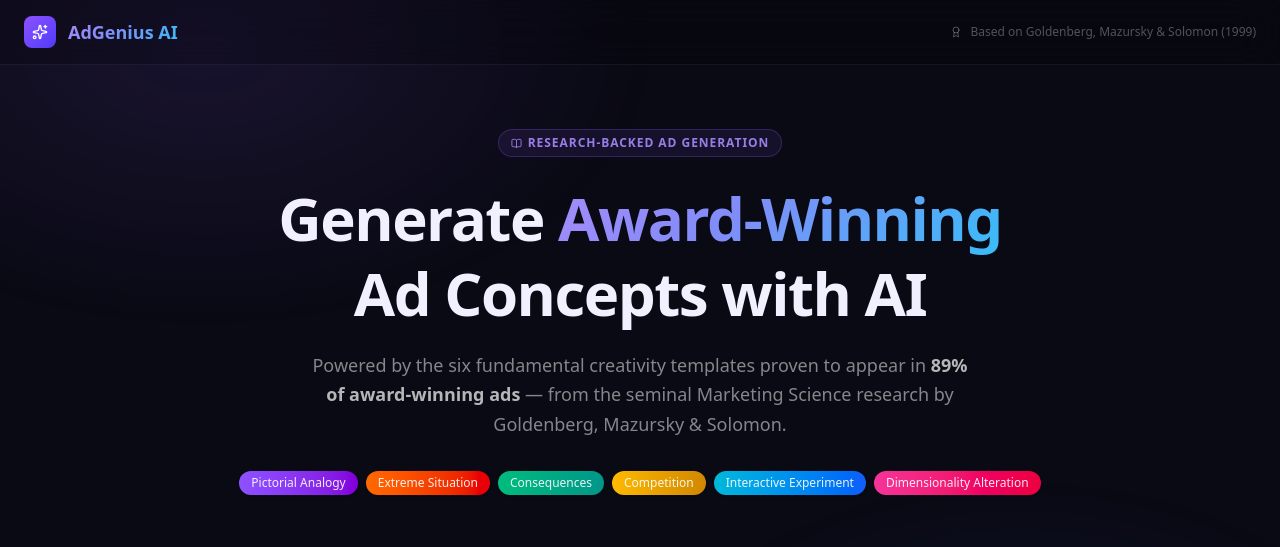
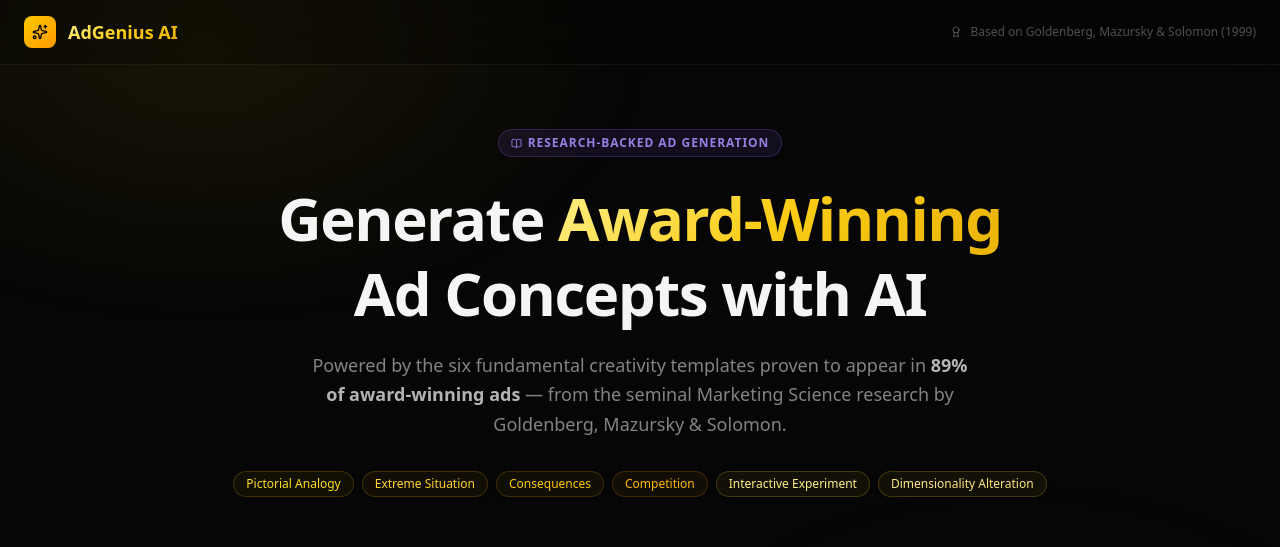
Before and after one commit to himalayladha/AdGenius-AI, a Next.js app: page / in a window 1280 px wide. Shown: the top 547 px of the page. Built offline with nearby package versions, Linux system fonts and the light colour scheme; no server answers.

Commit message:
style: change to premium Black & Yellow theme

```diff
--- a/src/app/globals.css
+++ b/src/app/globals.css
@@ -2,16 +2,16 @@
 
 @layer base {
   :root {
-    --background: 10 10 20;
-    --surface: 18 18 35;
-    --surface-2: 26 26 50;
-    --border: 255 255 255 / 0.08;
-    --text-primary: 240 240 255;
-    --text-secondary: 160 160 200;
-    --accent-violet: 139 92 246;
-    --accent-purple: 168 85 247;
-    --accent-blue: 59 130 246;
-    --accent-cyan: 6 182 212;
+    --background: 6 6 6;
+    --surface: 16 16 16;
+    --surface-2: 24 24 24;
+    --border: 250 204 21 / 0.08;
+    --text-primary: 245 245 245;
+    --text-secondary: 160 160 160;
+    --accent-violet: 250 204 21; /* Tailwind yellow-400 */
+    --accent-purple: 245 158 11; /* Tailwind amber-500 */
+    --accent-blue: 217 119 6;    /* Tailwind amber-600 */
+    --accent-cyan: 254 240 138;   /* Tailwind yellow-200 */
   }
 }
 
@@ -66,7 +66,7 @@
   left: -20%;
   width: 70%;
   height: 70%;
-  background: radial-gradient(ellipse, rgba(139, 92, 246, 0.12) 0%, transparent 70%);
+  background: radial-gradient(ellipse, rgba(250, 204, 21, 0.08) 0%, transparent 70%);
   animation: drift1 20s ease-in-out infinite alternate;
 }
 
@@ -77,7 +77,7 @@
   right: -10%;
   width: 60%;
   height: 60%;
-  background: radial-gradient(ellipse, rgba(59, 130, 246, 0.10) 0%, transparent 70%);
+  background: radial-gradient(ellipse, rgba(245, 158, 11, 0.06) 0%, transparent 70%);
   animation: drift2 25s ease-in-out infinite alternate;
 }
 
@@ -93,10 +93,10 @@
 
 /* ─── Glass Card ──────────────────────────────────── */
 .glass {
-  background: rgba(255, 255, 255, 0.03);
+  background: rgba(255, 255, 255, 0.02);
   backdrop-filter: blur(16px);
   -webkit-backdrop-filter: blur(16px);
-  border: 1px solid rgba(255, 255, 255, 0.07);
+  border: 1px solid rgba(250, 204, 21, 0.06);
 }
 
 .glass-hover {
@@ -104,15 +104,15 @@
 }
 
 .glass-hover:hover {
-  background: rgba(255, 255, 255, 0.06);
-  border-color: rgba(139, 92, 246, 0.3);
+  background: rgba(255, 255, 255, 0.04);
+  border-color: rgba(250, 204, 21, 0.25);
   transform: translateY(-2px);
-  box-shadow: 0 20px 40px rgba(0, 0, 0, 0.3), 0 0 0 1px rgba(139, 92, 246, 0.15);
+  box-shadow: 0 20px 40px rgba(0, 0, 0, 0.4), 0 0 0 1px rgba(250, 204, 21, 0.12);
 }
 
 /* ─── Gradient Text ───────────────────────────────── */
 .gradient-text {
-  background: linear-gradient(135deg, #a78bfa 0%, #818cf8 40%, #38bdf8 100%);
+  background: linear-gradient(135deg, #fef08a 0%, #facc15 50%, #eab308 100%);
   -webkit-background-clip: text;
   background-clip: text;
   -webkit-text-fill-color: transparent;
@@ -121,7 +121,7 @@
 /* ─── Gradient Border ─────────────────────────────── */
 .gradient-border {
   position: relative;
-  background: rgba(255, 255, 255, 0.02);
+  background: rgba(255, 255, 255, 0.01);
   border-radius: 16px;
 }
 
@@ -130,7 +130,7 @@
   position: absolute;
   inset: -1px;
   border-radius: 17px;
-  background: linear-gradient(135deg, rgba(139, 92, 246, 0.4), rgba(59, 130, 246, 0.2), rgba(6, 182, 212, 0.3));
+  background: linear-gradient(135deg, rgba(250, 204, 21, 0.35), rgba(245, 158, 11, 0.15), rgba(202, 138, 4, 0.25));
   z-index: -1;
   opacity: 0;
   transition: opacity 0.3s ease;
@@ -178,12 +178,12 @@
   justify-content: center;
   gap: 8px;
   padding: 12px 28px;
-  background: linear-gradient(135deg, #7c3aed, #4f46e5);
+  background: linear-gradient(135deg, #facc15, #eab308);
   border: none;
   border-radius: 10px;
-  color: white;
+  color: #060606;
   font-size: 0.95rem;
-  font-weight: 600;
+  font-weight: 700;
   font-family: var(--font-space-grotesk), sans-serif;
   cursor: pointer;
   transition: all 0.2s cubic-bezier(0.4, 0, 0.2, 1);
@@ -196,7 +196,7 @@
   content: "";
   position: absolute;
   inset: 0;
-  background: linear-gradient(135deg, #8b5cf6, #6366f1);
+  background: linear-gradient(135deg, #fef08a, #facc15);
   opacity: 0;
   transition: opacity 0.2s ease;
 }
@@ -207,7 +207,7 @@
 
 .btn-primary:hover:not(:disabled) {
   transform: translateY(-1px);
-  box-shadow: 0 8px 24px rgba(124, 58, 237, 0.4);
+  box-shadow: 0 8px 24px rgba(250, 204, 21, 0.35);
 }
 
 .btn-primary:active:not(:disabled) {
--- a/src/app/page.tsx
+++ b/src/app/page.tsx
@@ -2,12 +2,12 @@
 import { Sparkles, BookOpen, Award } from "lucide-react";
 
 const TEMPLATE_PILLS = [
-  { name: "Pictorial Analogy", color: "from-violet-500 to-purple-700" },
-  { name: "Extreme Situation", color: "from-orange-500 to-red-600" },
-  { name: "Consequences", color: "from-emerald-500 to-teal-600" },
-  { name: "Competition", color: "from-amber-400 to-yellow-600" },
-  { name: "Interactive Experiment", color: "from-cyan-500 to-blue-600" },
-  { name: "Dimensionality Alteration", color: "from-pink-500 to-rose-600" },
+  { name: "Pictorial Analogy", styles: "bg-yellow-400/5 border-yellow-500/20 text-yellow-300" },
+  { name: "Extreme Situation", styles: "bg-amber-400/5 border-amber-400/20 text-amber-300" },
+  { name: "Consequences", styles: "bg-yellow-500/5 border-yellow-500/20 text-yellow-400" },
+  { name: "Competition", styles: "bg-amber-500/5 border-amber-500/20 text-amber-400" },
+  { name: "Interactive Experiment", styles: "bg-yellow-300/5 border-yellow-300/20 text-yellow-200" },
+  { name: "Dimensionality Alteration", styles: "bg-amber-300/5 border-amber-300/20 text-amber-200" },
 ];
 
 export default function Home() {
@@ -21,8 +21,8 @@
         <header className="sticky top-0 z-50 border-b border-white/[0.06] backdrop-blur-xl bg-black/20">
           <div className="max-w-7xl mx-auto px-4 sm:px-6 h-16 flex items-center justify-between">
             <div className="flex items-center gap-3">
-              <div className="w-8 h-8 rounded-lg bg-gradient-to-br from-violet-500 to-indigo-600 flex items-center justify-center">
-                <Sparkles size={16} className="text-white" />
+              <div className="w-8 h-8 rounded-lg bg-gradient-to-br from-yellow-400 to-amber-500 flex items-center justify-center">
+                <Sparkles size={16} className="text-black font-semibold" />
               </div>
               <span className="text-lg font-bold font-[var(--font-space-grotesk)] gradient-text">
                 AdGenius AI
@@ -55,12 +55,11 @@
             Marketing Science research by Goldenberg, Mazursky & Solomon.
           </p>
 
-          {/* Template pills */}
           <div className="flex flex-wrap justify-center gap-2 mb-12">
             {TEMPLATE_PILLS.map((t) => (
               <span
                 key={t.name}
-                className={`inline-flex items-center px-3 py-1 rounded-full text-xs font-medium bg-gradient-to-r ${t.color} text-white/90 shadow-sm`}
+                className={`inline-flex items-center px-3 py-1 rounded-full text-xs font-medium border ${t.styles} shadow-sm`}
               >
                 {t.name}
               </span>
--- a/src/components/AdConceptCard.tsx
+++ b/src/components/AdConceptCard.tsx
@@ -13,21 +13,21 @@
 };
 
 const TEMPLATE_GRADIENTS: Record<string, string> = {
-  pictorial_analogy: 'from-violet-500 to-purple-700',
-  extreme_situation: 'from-orange-500 to-red-600',
-  consequences: 'from-emerald-500 to-teal-600',
-  competition: 'from-amber-400 to-yellow-600',
-  interactive_experiment: 'from-cyan-500 to-blue-600',
-  dimensionality_alteration: 'from-pink-500 to-rose-600',
+  pictorial_analogy: 'from-yellow-300 to-amber-500',
+  extreme_situation: 'from-amber-400 to-yellow-600',
+  consequences: 'from-yellow-500 to-amber-700',
+  competition: 'from-amber-300 to-yellow-500',
+  interactive_experiment: 'from-yellow-400 to-amber-600',
+  dimensionality_alteration: 'from-amber-500 to-yellow-700',
 };
 
 const TEMPLATE_BG_GLOW: Record<string, string> = {
-  pictorial_analogy: 'rgba(139,92,246,0.08)',
-  extreme_situation: 'rgba(249,115,22,0.08)',
-  consequences: 'rgba(16,185,129,0.08)',
-  competition: 'rgba(251,191,36,0.08)',
-  interactive_experiment: 'rgba(6,182,212,0.08)',
-  dimensionality_alteration: 'rgba(236,72,153,0.08)',
+  pictorial_analogy: 'rgba(253,224,71,0.05)',
+  extreme_situation: 'rgba(245,158,11,0.05)',
+  consequences: 'rgba(234,179,8,0.05)',
+  competition: 'rgba(252,211,77,0.05)',
+  interactive_experiment: 'rgba(250,204,21,0.05)',
+  dimensionality_alteration: 'rgba(217,119,6,0.05)',
 };
 
 function CopyButton({ text, label }: { text: string; label: string }) {
@@ -109,7 +109,7 @@
       <div className="flex items-start justify-between mb-5">
         <div className="flex items-center gap-3">
           <div className={`w-10 h-10 rounded-xl bg-gradient-to-br ${gradient} flex items-center justify-center flex-shrink-0 shadow-lg`}>
-            <Icon size={18} className="text-white" />
+            <Icon size={18} className="text-black font-semibold" />
           </div>
           <div>
             <p className="text-[10px] font-semibold uppercase tracking-widest text-white/30">Template</p>
--- a/src/lib/templates.ts
+++ b/src/lib/templates.ts
@@ -19,7 +19,7 @@
     fullDescription:
       "The product (or one of its components) and a symbol of the message theme are unified through a visual linking operator — shape, color, or sound. In the Replacement version, a product replaces a symbol. In the Extreme Analogy version, the symbol is taken to an extreme.",
     icon: "Lightbulb",
-    gradient: "from-violet-500 to-purple-700",
+    gradient: "from-yellow-300 to-amber-500",
     promptGuidance: `Use the Pictorial Analogy template. Either:
 - REPLACEMENT: An element from the product space (e.g. the product itself or a component) replaces a symbol that represents the message. The two are matched by shape, color, texture, or sound (e.g. Nike Air sneaker shaped like a fireman's sheet = protection/cushioning).
 - EXTREME ANALOGY: A symbol associated with the message is taken to an extreme or absurd degree to highlight the product's benefit.
@@ -32,7 +32,7 @@
     fullDescription:
       "Presents situations that are unrealistic in order to enhance the prominence of key product attributes. Versions: Absurd Alternative (tongue-in-cheek ridiculous alternative to using the product), Extreme Attribute (attribute exaggerated to impossible proportions), Extreme Worth (value of product exaggerated unrealistically).",
     icon: "Zap",
-    gradient: "from-orange-500 to-red-600",
+    gradient: "from-amber-400 to-yellow-600",
     promptGuidance: `Use the Extreme Situation template. Choose one of:
 - ABSURD ALTERNATIVE: Humorously suggest that instead of using the product, the viewer could try some ridiculous alternative that achieves the same result. The absurdity must be obvious — "You don't have to buy our product, you could always..." (e.g., an old lady barking like a dog instead of using a security lock).
 - EXTREME ATTRIBUTE: Take the product's key attribute to a physically impossible or absurd extreme to prove how powerful it is (e.g., car speakers so loud they collapse a bridge).
@@ -46,7 +46,7 @@
     fullDescription:
       "Indicates the implications of either executing or failing to execute the recommendation in the ad. Extreme Consequences version shows exaggerated results of using the product. Inverted Consequences version warns against NOT using it.",
     icon: "GitBranch",
-    gradient: "from-emerald-500 to-teal-600",
+    gradient: "from-yellow-500 to-amber-700",
     promptGuidance: `Use the Consequences template. Choose one of:
 - EXTREME CONSEQUENCES: Show an extreme, chain-reaction consequence of the product's key attribute being applied to the fullest extent. The result must be recognizably absurd but based on a real product fact (e.g., speakers so powerful that the vibrations collapse a bridge — still based on real vibration physics).
 - INVERTED CONSEQUENCES: Warn the viewer about what happens if they DON'T use the product. Show the negative consequence of NOT following the recommendation — the absence of the product leads to a clearly negative result (e.g., without vitamins, an energetic person can't get out of bed).
@@ -59,7 +59,7 @@
     fullDescription:
       "The product is subjected to competition with another product or event from a different class, where the competitor is expected to be superior. Versions: Attribute in Competition, Worth in Competition, Uncommon Use (product attribute solves an unexpected problem).",
     icon: "Trophy",
-    gradient: "from-amber-400 to-yellow-600",
+    gradient: "from-amber-300 to-yellow-500",
     promptGuidance: `Use the Competition template. Choose one of:
 - UNCOMMON USE: Show the product being used in a completely unintended context to solve an unexpected problem, demonstrating an attribute so powerful it transcends its original purpose (e.g., jeans strong enough to tow a car). Introduce ambiguity at first — don't reveal it's an ad for the product until the resolution.
 - ATTRIBUTE IN COMPETITION: The product's key attribute directly competes with something known to be superior in that dimension, and wins or holds its own (e.g., a car racing a bullet and keeping pace, demonstrating speed).
@@ -73,7 +73,7 @@
     fullDescription:
       "Induces realization of product benefits by requiring the viewer to engage in an interactive experience with the ad medium. Activation version requires physical action. Imaginary Experiment version asks the viewer to mentally simulate an experiment.",
     icon: "FlaskConical",
-    gradient: "from-cyan-500 to-blue-600",
+    gradient: "from-yellow-400 to-amber-600",
     promptGuidance: `Use the Interactive Experiment template. Choose one of:
 - ACTIVATION: Design an ad that requires the viewer to physically interact with the medium (a magazine, a screen, a billboard) to receive the message. The experiment must be executable immediately, and the result reveals a need or benefit in a compelling, undeniable way (e.g., scratch a black patch in a print ad — dandruff appears on your fingers, proving you need anti-dandruff shampoo). The result highlights a general NEED, not just the brand's quality.
 - IMAGINARY EXPERIMENT: Ask the viewer to mentally simulate an experiment or scenario. Guide them through an imaginative exercise that leads them to realize the product's benefit through their own reasoning.
@@ -86,7 +86,7 @@
     fullDescription:
       "Manipulates the dimension of the product in relation to its environment. Versions: New Parameter Connection (previously unrelated parameters linked), Multiplication (duplicating product, comparing copies), Division (splitting product into components), Time Leap (shifting scenario to past or future to highlight benefit).",
     icon: "Scaling",
-    gradient: "from-pink-500 to-rose-600",
+    gradient: "from-amber-500 to-yellow-700",
     promptGuidance: `Use the Dimensionality Alteration template. Choose one of:
 - TIME LEAP: Take an ordinary situation involving the product and shift it dramatically to the past or future. The new time frame must be relevant to the product's attribute and create an emotionally resonant or entertaining scenario (e.g., life insurance ad where the wife argues with her late husband at a seance about why he cancelled his policy).
 - NEW PARAMETER CONNECTION: Link two previously unrelated parameters to demonstrate the product's power (e.g., the speed of a new aircraft is demonstrated by showing the ocean shrinking in size).
```
Also changed, not shown: src/components/AdConceptGenerator.tsx (+6 -6 lines), 1 other file (tests, documents, lock files or other folders).
